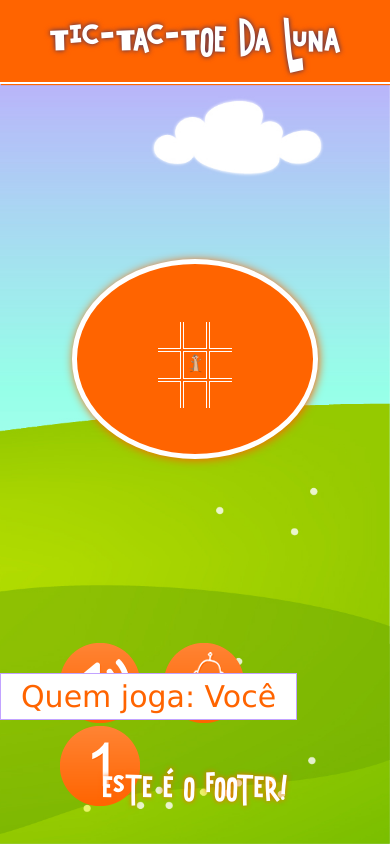
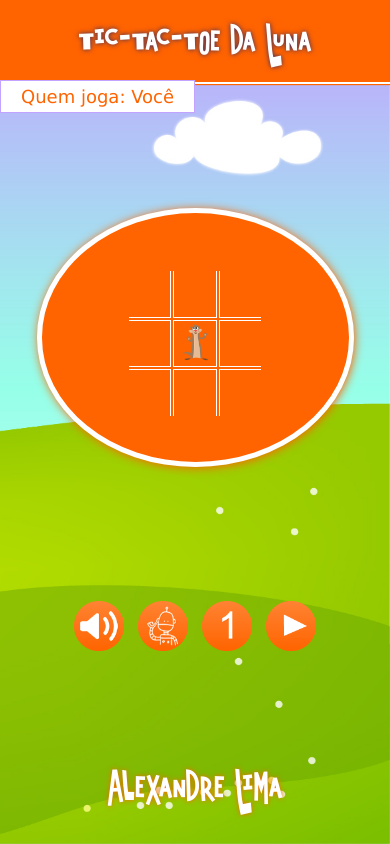
Before and after one commit to Alexandresl/tic-tac-toe-da-luna, a plain HTML site: page index.html in a window 390 px wide. Both pictures are taken after a click on the picture 132 px from the left and 403 px from the top of the page. Drawn offline with nearby package versions, Linux system fonts and the light colour scheme.

Commit message:
com controles

```diff
--- a/assets/scripts/scripts.js
+++ b/assets/scripts/scripts.js
@@ -6,12 +6,50 @@ let computerCharacter;
 let whoPlays = 0; // 0 = jogador 1 = cpu
 let checkTheVictory; // verifica condição de vitória
 let inProgress; // verifica se o jogo está em andamento
-let level = 2; // Guarda o nível de dificuldade
+let gameLevel = 1; // Guarda o nível de dificuldade
 let totalMove; // Contador do números de jogadas da CPU
 let whoStarts = 0; // 0 = jogador 1 = cpu
 let fullLine; // mostra vistoria
 let playEffect = audio = new Audio('./assets/audio/click.wav'); // Audio da jogada
-let effectOnOff = true; // Silencia efeito
+let playEffectHome = audio = new Audio('./assets/audio/click1.wav'); // Audio da jogada
+let playMusic = audio = new Audio('./assets/audio/lunaMusic.mp3'); // Música de fundo
+let audioOnOff = true; // Silencia efeito
+
+// Elementos
+let whoStartsEl = document.getElementById('whoStarts');
+let whoWinEl = document.getElementById('whoWin');
+let whoPlayEl = document.getElementById("whoPlay");
+let selectCharacterEl = document.getElementById('selectCharacter');
+let boardEl = document.getElementById('board');
+let cel1El = document.getElementById('cel1');
+let cel2El = document.getElementById('cel2');
+let cel3El = document.getElementById('cel3');
+let cel4El = document.getElementById('cel4');
+let cel5El = document.getElementById('cel5');
+let cel6El = document.getElementById('cel6');
+let cel7El = document.getElementById('cel7');
+let cel8El = document.getElementById('cel8');
+let cel9El = document.getElementById('cel9');
+let btnAudioEl = document.querySelector('.audioElOn')
+let btnMachineEl = document.querySelector('.machineEl');
+let btnLevelEl = document.querySelector('.levelEl1');
+let btnPlayEl = document.querySelector('.playEl');
+
+function toggleAudio() {
+  audioOnOff = !audioOnOff;
+  if (!audioOnOff) {
+    btnAudioEl.classList.remove('audioElOn');
+    btnAudioEl.classList.add('audioElOff');
+    playMusic.pause();
+  } else {
+    btnAudioEl.classList.remove('audioElOff');
+    btnAudioEl.classList.add('audioElOn');
+    if (playMusic.paused === true) {
+      playMusic.play();
+    }
+
+  }
+}
 
 function play(position) {
   if (inProgress && whoPlays === 0) {
@@ -73,7 +111,6 @@ function play(position) {
     }
     if (whoPlays === 1) {
       checkTheVictory = verifyVictory();
-
       updateBoard();
       endGame();
       totalMove++;
@@ -84,9 +121,48 @@ function play(position) {
 }
 
 function playEffectFunction() {
-  if (effectOnOff) {
+  if (audioOnOff) {
     playEffect.currentTime = 0;
-    playEffect.play();
+    let playPromise = playEffect.play();
+    if (playPromise !== undefined) {
+      playPromise.then(() => {
+      })
+        .catch(error => {
+
+        });
+    }
+  }
+}
+
+function level() {
+  switch (gameLevel) {
+    case 1:
+      gameLevel = 2;
+      btnLevelEl.classList.remove('levelEl1');
+      btnLevelEl.classList.add('levelEl2');
+      break;
+    case 2:
+      gameLevel = 3;
+      btnLevelEl.classList.remove('levelEl2');
+      btnLevelEl.classList.add('levelEl3');
+      break;
+    case 3:
+      gameLevel = 1;
+      btnLevelEl.classList.remove('levelEl3');
+      btnLevelEl.classList.add('levelEl1');
+      break;
+  }
+}
+
+function playEffectHomeFunc() {
+  if (audioOnOff) {
+    playEffectHome.currentTime = 0;
+    let playPromise = playEffectHome.play();
+    if (playPromise !== undefined) {
+      playPromise.then(() => {
+      }) .catch(error => {
+      });
+    }
   }
 }
 
@@ -95,13 +171,13 @@ function cpuMoves() {
   if (inProgress === true) {
     setTimeout(() => {
       var i, j;
-      if (level === 1) {
+      if (gameLevel === 1) {
         do {
           i = Math.round(Math.random() * 2);
           j = Math.round(Math.round(Math.random() * 2))
         } while (game[i][j]);
         game[i][j] = computerCharacter;
-      } else if (level === 2) {
+      } else if (gameLevel === 2) {
         // Ataque
         // Linha 1
         if (game[0][0] === 'o' && game[0][1] === 'o' && game[0][2] === '') {
@@ -217,6 +293,8 @@ function cpuMoves() {
             }
           }
         }
+      } else {
+        // Não implementado
       }
 
       checkTheVictory = verifyVictory();
@@ -232,13 +310,13 @@ function cpuMoves() {
 
 function updateWhoPlays() {
   if (totalMove !== 0) {
-    document.getElementById('whoStarts').style.display = 'none';
-    document.getElementById('whoWin').style.display = 'none';
-    document.getElementById("whoPlay").style.display = 'block';
+    whoStartsEl.style.display = 'none';
+    whoWinEl.style.display = 'none';
+    whoPlayEl.style.display = 'block';
     if (whoPlays === 0 && myCharacter === 'x' || whoPlays === 1 && myCharacter === 'o') {
-      document.getElementById("whoPlay").innerHTML = "Quem joga: Você";
+      whoPlayEl.innerHTML = "Quem joga: Você";
     } else {
-      document.getElementById("whoPlay").innerHTML = "Quem joga: Computador";
+      whoPlayEl.innerHTML = "Quem joga: Computador";
     }
   }
 }
@@ -247,20 +325,20 @@ function endGame() {
   if (checkTheVictory !== '') {
     win = (checkTheVictory === 'x') ? 'Luna' : 'Claudio';
     setTimeout(() => {
-      document.getElementById('whoStarts').style.display = 'none';
-      document.getElementById('whoPlay').style.display = 'none';
-      document.getElementById('whoWin').style.display = 'block';
-      document.getElementById('whoWin').innerHTML = win + ' Ganhou!!!';
+      whoStartsEl.style.display = 'none';
+      whoPlayEl.style.display = 'none';
+      whoWinEl.style.display = 'block';
+      whoWinEl.innerHTML = win + ' Ganhou!!!';
     }, 10);
     inProgress = false;
   }
   if (checkTheVictory === '' && totalMove === 10 && whoStarts === 0 ||
     checkTheVictory === '' && totalMove === 9 && whoStarts === 1) {
     setTimeout(() => {
-      document.getElementById('whoStarts').style.display = 'none';
-      document.getElementById('whoPlay').style.display = 'none';
-      document.getElementById('whoWin').style.display = 'block';
-      document.getElementById('whoWin').innerHTML = 'O jogo empatou!!!';
+      whoStartsEl.style.display = 'none';
+      whoPlayEl.style.display = 'none';
+      whoWinEl.style.display = 'block';
+      whoWinEl.innerHTML = 'O jogo empatou!!!';
     }, 10);
 
   }
@@ -275,7 +353,6 @@ function verifyVictory() {
         board[i][1].children[0].style.backgroundColor = 'white';
         board[i][2].children[0].style.backgroundColor = 'white';
       }
-      console.log('entrou');
 
       return game[i][0];
     }
@@ -332,10 +409,17 @@ function updateBoard() {
 
 }
 
+function activePlay() {
+  btnPlayEl.removeAttribute('disabled');
+  btnPlayEl.classList.remove('disabled');
+}
+
 function start(jogador) {
-  document.getElementById('selectCharacter').style.display = 'none';
-  document.getElementById('board').style.display = 'block';
-  document.getElementById('board').classList.add('animated', 'fadeIn', 'slower');
+  playBackAudio();
+  activePlay();
+  selectCharacterEl.style.display = 'none';
+  boardEl.style.display = 'block';
+  boardEl.classList.add('animated', 'fadeIn', 'slower');
   if (jogador) {
     myCharacter = (jogador === 'luna') ? 'x' : 'o';
     computerCharacter = (myCharacter === 'o') ? 'x' : 'o';
@@ -351,31 +435,27 @@ function start(jogador) {
     ['', '', '']
   ];
   board = [
-    [document.getElementById('cel1'), document.getElementById('cel2'), document.getElementById('cel3')],
-    [document.getElementById('cel4'), document.getElementById('cel5'), document.getElementById('cel6')],
-    [document.getElementById('cel7'), document.getElementById('cel8'), document.getElementById('cel9')]
+    [cel1El, cel2El, cel3El],
+    [cel4El, cel5El, cel6El],
+    [cel7El, cel8El, cel9El]
   ];
   updateBoard();
-  document.getElementById('whoPlay').style.display = 'none';
-  document.getElementById('whoWin').style.display = 'none';
+  whoPlayEl.style.display = 'none';
+  whoWinEl.style.display = 'none';
   if (whoStarts === 0 && myCharacter === 'x' || whoStarts === 1 && myCharacter === 'o') {
     whoStarts = 0;
     whoPlays = whoStarts;
-
-    document.getElementById("whoStarts").style.display = 'block';
-    document.getElementById("whoStarts").innerHTML = "Você inicia!";
-
+    whoStartsEl.style.display = 'block';
+    whoStartsEl.innerHTML = "Você inicia!";
   } else {
     whoStarts = 1;
     whoPlays = whoStarts;
-
-    document.getElementById("whoStarts").style.display = 'block';
-    document.getElementById("whoStarts").innerHTML = "Computador inicia!";
+    whoStartsEl.style.display = 'block';
+    whoStartsEl.innerHTML = "Computador inicia!";
 
     cpuMoves();
   }
   clearStyle();
-
 }
 
 function clearStyle() {
@@ -387,4 +467,18 @@ function clearStyle() {
 
 }
 
-//window.addEventListener("load", start);
+function playBackAudio() {
+  if (audioOnOff) {
+    playMusic.currentTime = 0;
+    playMusic.loop = true;
+    playMusic.autoplay = true;
+    playMusic.preload = 'none';
+    var playPromise = playMusic.play();
+    if (playPromise !== undefined) {
+      playPromise.then(() => {
+      })
+        .catch(error => {
+        });
+    }
+  }
+}
--- a/index.html
+++ b/index.html
@@ -1,5 +1,5 @@
 <!DOCTYPE html>
-<html lang="en">
+<html lang="pt-BR">
 
 <head>
   <meta charset="UTF-8">
@@ -15,22 +15,23 @@
     <header>
       <div class="Badge">Tic-Tac-Toe da Luna</div>
     </header>
+    <div id="whoStarts"></div>
+    <div id="whoPlay"></div>
+    <div id="whoWin"></div>
     <div class="buttonFunctions">
-      <div id="whoStarts"></div>
-      <div id="whoPlay"></div>
-      <div id="whoWin"></div>
       <div id="buttonGroup">
-        <button class="audioEl"></button>
-        <button class="machineEl"></button>
-        <button class="levelEl" onclick="start()"></button>
+        <button class="audioElOn" onclick="toggleAudio()" onmouseover="playEffectHomeFunc()"></button>
+        <button class="machineEl" onmouseover="playEffectHomeFunc()"></button>
+        <button class="levelEl1" onclick="level()" onmouseover="playEffectHomeFunc()"></button>
+        <button class="playEl disabled" onclick="start()" disabled ></button>
       </div>
     </div>
     <div class="content">
       <div id="selectCharacter">
         <h2>Selecione seu personagem:</h2>
         <div class="character">
-          <img src="assets/images/jogador1luna.png" id="luna" onclick="start(this.id)">
-          <img src="assets/images/jogador2luna.png" id="claudio" onclick="start(this.id)">
+          <img src="assets/images/jogador1luna.png" id="luna" onclick="start(this.id)" onmouseover="playEffectHomeFunc()">
+          <img src="assets/images/jogador2luna.png" id="claudio" onclick="start(this.id)" onmouseover="playEffectHomeFunc()">
         </div>
       </div>
       <table id="board">
@@ -52,7 +53,7 @@
       </table>
     </div>
     <footer>
-      este é o footer!
+      Alexandre Lima
     </footer>
   </div>
   <script src="./assets/scripts/scripts.js"></script>
--- a/style/style.css
+++ b/style/style.css
@@ -4,22 +4,10 @@
 }
 
 .container {
+  position: relative;
   display: grid;
   grid-template: 'header''buttons''play''footer';
   grid-template-rows: 10vh 15vh 65vh 10vh;
-}
-
-@media (max-width: 575.98px) {
-  .container {
-    display: grid;
-    grid-template: 'header''play''buttons''footer';
-    grid-template-rows: 10vh 65vh 15vh 10vh;
-  }
-
-  .buttonFunctions {
-    justify-self: center;
-
-  }
 }
 
 body {
@@ -46,7 +34,7 @@ header {
 
 .Badge {
   font-family: wildma, Verdana, Geneva, Tahoma, sans-serif;
-  font-size: 60px;
+  font-size: 4em;
   color: #fff;
   text-shadow: 0 0 5px #2B2768, 0 0 6px #FF6400;
 }
@@ -61,10 +49,12 @@ header {
   justify-self: right;
 }
 
-#whoStarts, #whoPlay, #whoWin {
+#whoStarts,
+#whoPlay,
+#whoWin {
   position: absolute;
-  top: 100;
-  left: 0;
+  top: 90px;
+  left: 100;
   padding: 5px 20px;
   background: #fff;
   text-align: center;
@@ -76,19 +66,29 @@ header {
   display: none;
 }
 
-.audioEl,
+.audioElOn,
+.audioElOff,
 .machineEl,
-.levelEl {
+.levelEl1,
+.levelEl2,
+.levelEl3,
+.playEl {
   width: 80px;
   height: 80px;
   background: none;
   border: none;
   margin: 0 10px;
+  cursor: pointer;
 }
 
 
-.audioEl {
+.audioElOn {
   background-image: url('../assets/icons/audioOn.png');
+  transition: background-image .6s;
+}
+
+.audioElOff {
+  background-image: url('../assets/icons/audioOff.png');
   transition: background-image .6s;
 }
 
@@ -97,21 +97,59 @@ header {
   transition: background-image .6s;
 }
 
-.levelEl {
+.levelEl1 {
   background-image: url('../assets/icons/l1.png');
   transition: background-image .6s;
 }
 
-.audioEl:hover {
+.levelEl1:hover {
+  background-image: url('../assets/icons/l1Hover.png');
+  transition: background-image .6s;
+}
+
+.levelEl2 {
+  background-image: url('../assets/icons/l2.png');
+  transition: background-image .6s;
+}
+
+.levelEl2:hover {
+  background-image: url('../assets/icons/l2Hover.png');
+  transition: background-image .6s;
+}
+
+.levelEl3 {
+  background-image: url('../assets/icons/l3.png');
+  transition: background-image .6s;
+}
+
+.levelEl3:hover {
+  background-image: url('../assets/icons/l3Hover.png');
+  transition: background-image .6s;
+}
+
+.playEl {
+  background-image: url('../assets/icons/play.png');
+  transition: background-image .6s;
+}
+
+.playEl:hover {
+  background-image: url('../assets/icons/play_hover.png');
+  transition: background-image .6s;
+}
+
+.playEl.disabled {
+  background-image: url('../assets/icons/play_disabled.png');
+  transition: background-image .6s;
+  cursor: auto;
+}
+
+.audioElOn:hover,
+.audioElOff:hover {
   background-image: url('../assets/icons/audioOff.png');
 }
 
 .machineEl:hover {
   background-image: url('../assets/icons/robotOff.png');
-}
-
-.levelEl {
-  background-image: url('../assets/icons/l1.png');
 }
 
 /****[ Content ]****/
@@ -150,7 +188,6 @@ header {
   display: grid;
   justify-content: center;
   align-content: center;
-
 }
 
 #selectCharacter>h2 {
@@ -222,3 +259,168 @@ footer {
   color: #fff;
   text-shadow: 0 0 5px #FF6400;
 }
+
+
+
+@media (max-width: 575.98px) {
+  .container {
+    display: grid;
+    grid-template: 'header''play''buttons''footer';
+    grid-template-rows: 10vh 60vh 20vh 10vh;
+  }
+
+  .buttonFunctions {
+    justify-self: center;
+
+  }
+
+  .Badge {
+    font-size: 3em;
+  }
+
+  .content {
+    width: 60%;
+  }
+
+  #board {
+    width: 40vw;
+    height: 40vw;
+  }
+
+  #selectCharacter {
+    width: 40vw;
+    height: 40vw;
+  }
+
+
+
+  #buttonGroup {
+    justify-self: right;
+  }
+
+  #whoStarts,
+  #whoPlay,
+  #whoWin {
+    position: absolute;
+    top: 60px;
+    font-size: 18px;
+    display: none;
+  }
+
+  .audioElOn,
+  .audioElOff,
+  .machineEl,
+  .levelEl1,
+  .levelEl2,
+  .levelEl3,
+  .playEl {
+    width: 40px;
+    height: 40px;
+    margin: 0 5px;
+  }
+
+
+  .audioElOn,
+  .audioElOff,
+  .machineEl,
+  .levelEl1,
+  .levelel2,
+  .levelel3,
+  .playEl {
+    background-size: 40px;
+  }
+
+}
+
+
+@media (max-width: 767.98px) {
+  .container {
+    display: grid;
+    grid-template: 'header''play''buttons''footer';
+    grid-template-rows: 10vh 60vh 20vh 10vh;
+  }
+
+  .buttonFunctions {
+    justify-self: center;
+
+  }
+
+  .Badge {
+    font-size: 3em;
+  }
+
+  .content {
+    width: 60%;
+  }
+
+  #board {
+    width: 40vw;
+    height: 40vw;
+  }
+
+  #selectCharacter {
+    width: 40vw;
+    height: 40vw;
+  }
+
+  #buttonGroup {
+    justify-self: right;
+  }
+
+  #whoStarts,
+  #whoPlay,
+  #whoWin {
+    position: absolute;
+    top: 80px;
+    font-size: 18px;
+    display: none;
+  }
+
+  .audioElOn,
+  .audioElOff,
+  .machineEl,
+  .levelEl1,
+  .levelEl2,
+  .levelEl3,
+  .playEl {
+    width: 50px;
+    height: 50px;
+    margin: 0 5px;
+  }
+
+
+  .audioElOn,
+  .audioElOff,
+  .machineEl,
+  .levelEl1,
+  .levelEl2,
+  .levelEl3,
+  .playEl {
+    background-size: 50px;
+  }
+
+
+
+}
+
+
+@media (max-width: 991.98px) {
+
+  .content {
+    width: 50%;
+  }
+
+  #board {
+    width: 35vw;
+    height: 35vw;
+  }
+
+  #selectCharacter {
+    width: 35vw;
+    height: 35vw;
+  }
+
+}
+
+
+@media (max-width: 1199.98px) {}
```
Also changed, not shown: assets/icons/audioOff.png, assets/icons/l1Hover.png (added), assets/icons/l2Hover.png (added), assets/icons/l3Hover.png (added), assets/icons/play.png (added), assets/icons/play_disabled.png (added), assets/icons/play_hover.png (added), assets/icons/robotOff.png, 2 other files.
